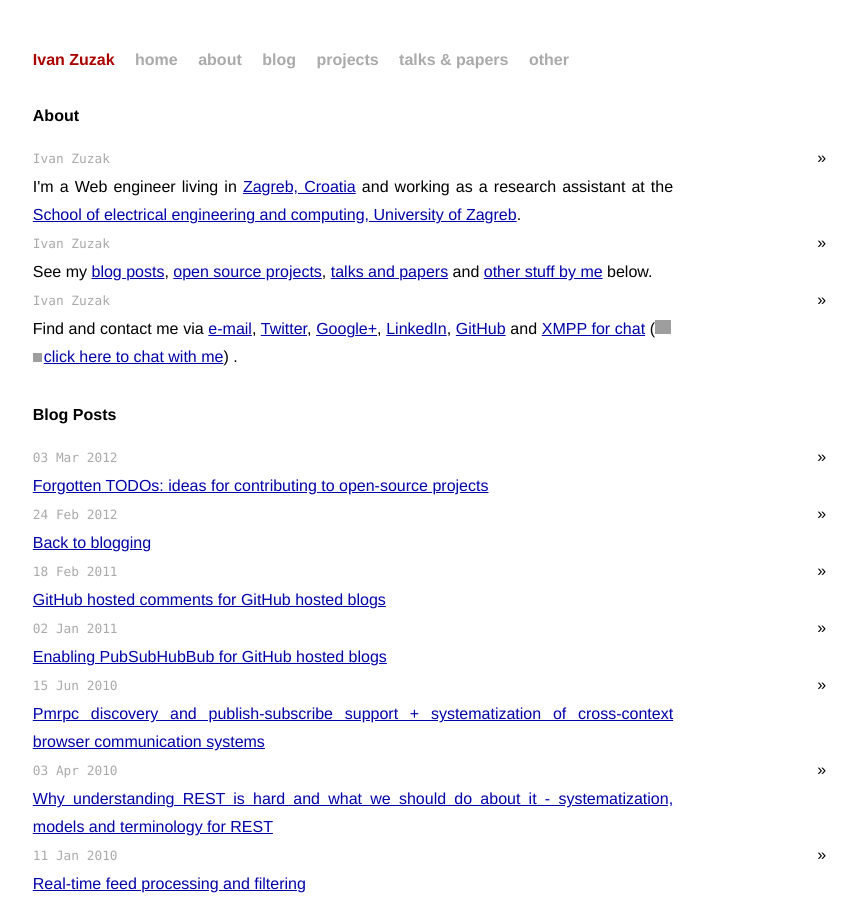
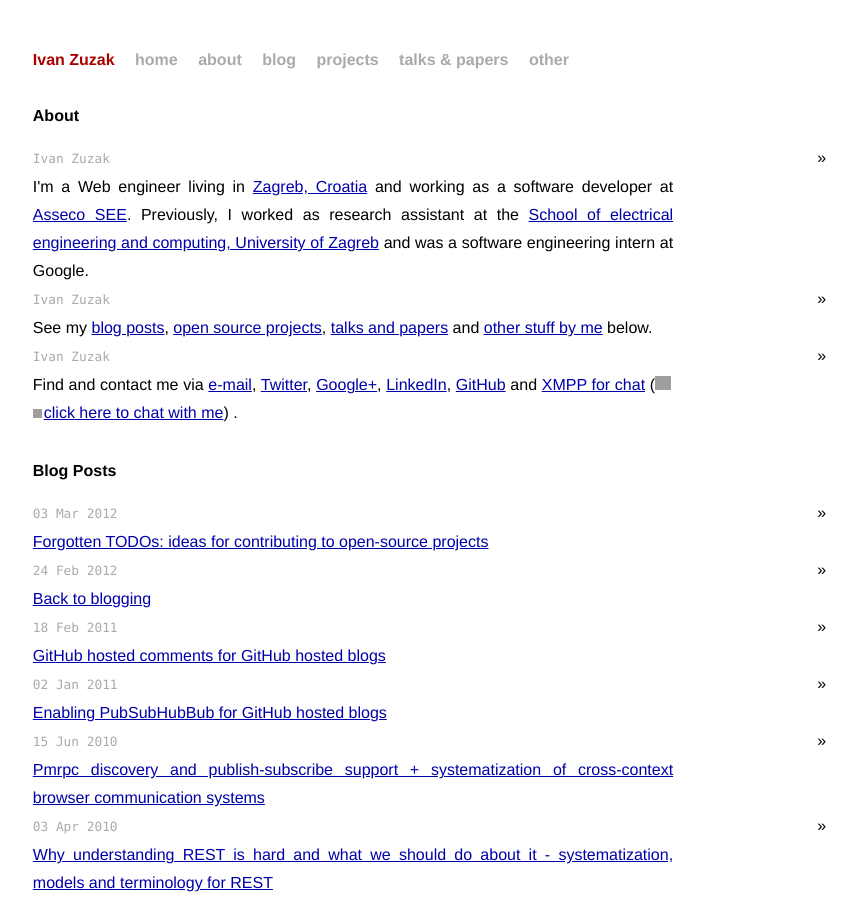
Before and after one commit to izuzak/izuzak.github.com, a Jekyll site: the page built from index.html, in a window 1280 px wide and 900 px high. Shown: the whole window, without its empty margins (207-1064 px from the left). Built offline with Jekyll 4.4.1, drawn with Linux system fonts in a browser that asks for light colours; Markdown is read by kramdown in place of the engine named in the settings; comment, search, counter and statistics services are not loaded; grey boxes are pictures that could not be loaded.

Commit message:
change workplace in intro

```diff
--- a/index.html
+++ b/index.html
@@ -144,7 +144,7 @@ talks:
     <li>
       <div class="first"><span>Ivan Zuzak</span></div>
       <div class="sep"> &raquo; </div>
-      <div class="second">I'm a Web engineer living in <a href="http://goo.gl/maps/qf9m">Zagreb, Croatia</a> and working as a research assistant at the <a href="http://www.fer.hr/en">School of electrical engineering and computing, University of Zagreb</a>.</div>
+      <div class="second">I'm a Web engineer living in <a href="http://goo.gl/maps/qf9m">Zagreb, Croatia</a> and working as a software developer at <a href="http://asseco.com/see/">Asseco SEE</a>. Previously, I worked as research assistant at the <a href="http://www.fer.hr/en">School of electrical engineering and computing, University of Zagreb</a> and was a software engineering intern at Google.</div>
     </li>
     <li>
       <div class="first"><span>Ivan Zuzak</span></div>
```
